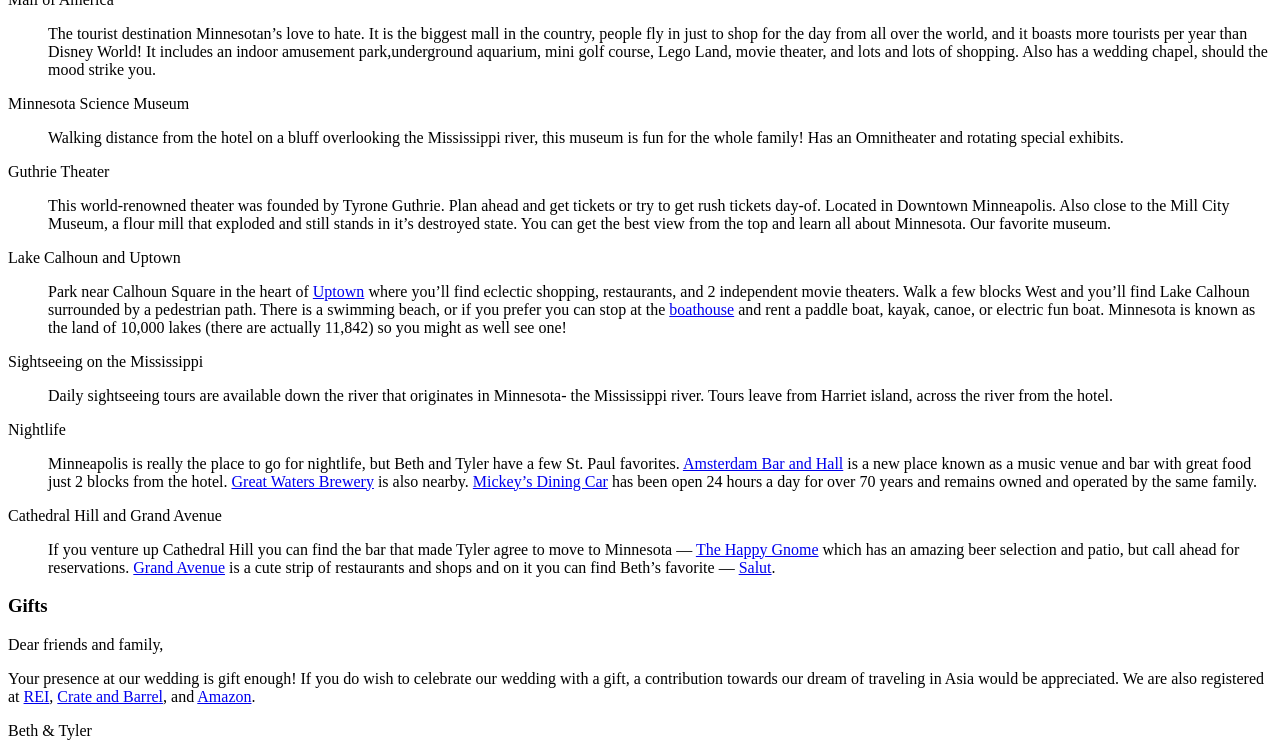
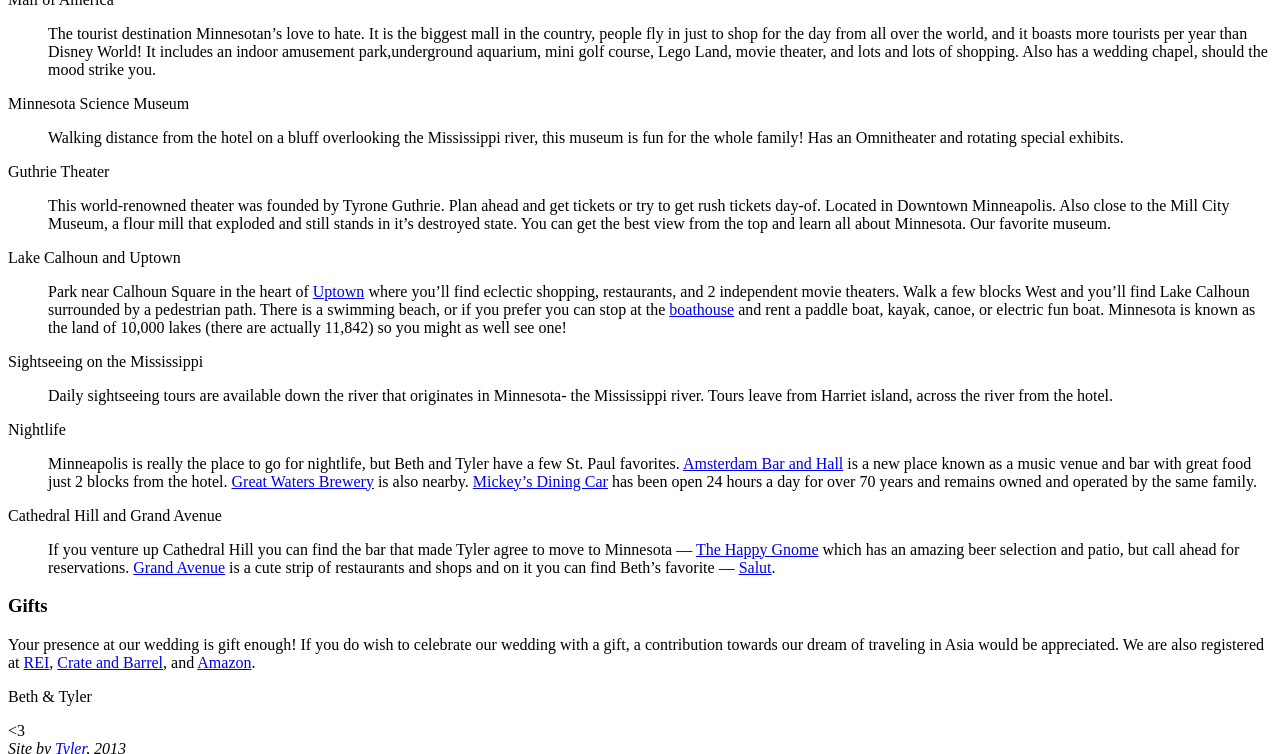
Before and after one commit to spencewood/bethandtyler.com, a Jekyll site: the page built from index.html, in a window 1280 px wide and 900 px high, scrolled down 4446 px, cut to the strip 0-754 px from the top of the window. Built offline with Jekyll 4.4.1, drawn with Linux system fonts in a browser that asks for light colours; nearby versions of some CDN libraries; some web fonts are replaced.

Commit message:
Removing 'friends and family'

```diff
--- a/index.html
+++ b/index.html
@@ -124,8 +124,6 @@
 gifts:
     visible: true
     text: |
-        Dear friends and family,
-
         Your presence at our wedding is gift enough! If you do wish to celebrate our wedding with a gift, a contribution towards our dream of traveling in Asia would be appreciated. We are also registered at [REI](http://www.rei.com), [Crate and Barrel](http://www.crateandbarrel.com/), and [Amazon](http://www.amazon.com/gp/registry/registry.html?ie=UTF8&amp;id=20W99LYEII86P&amp;type=wedding).
 
         Beth &amp; Tyler
```
